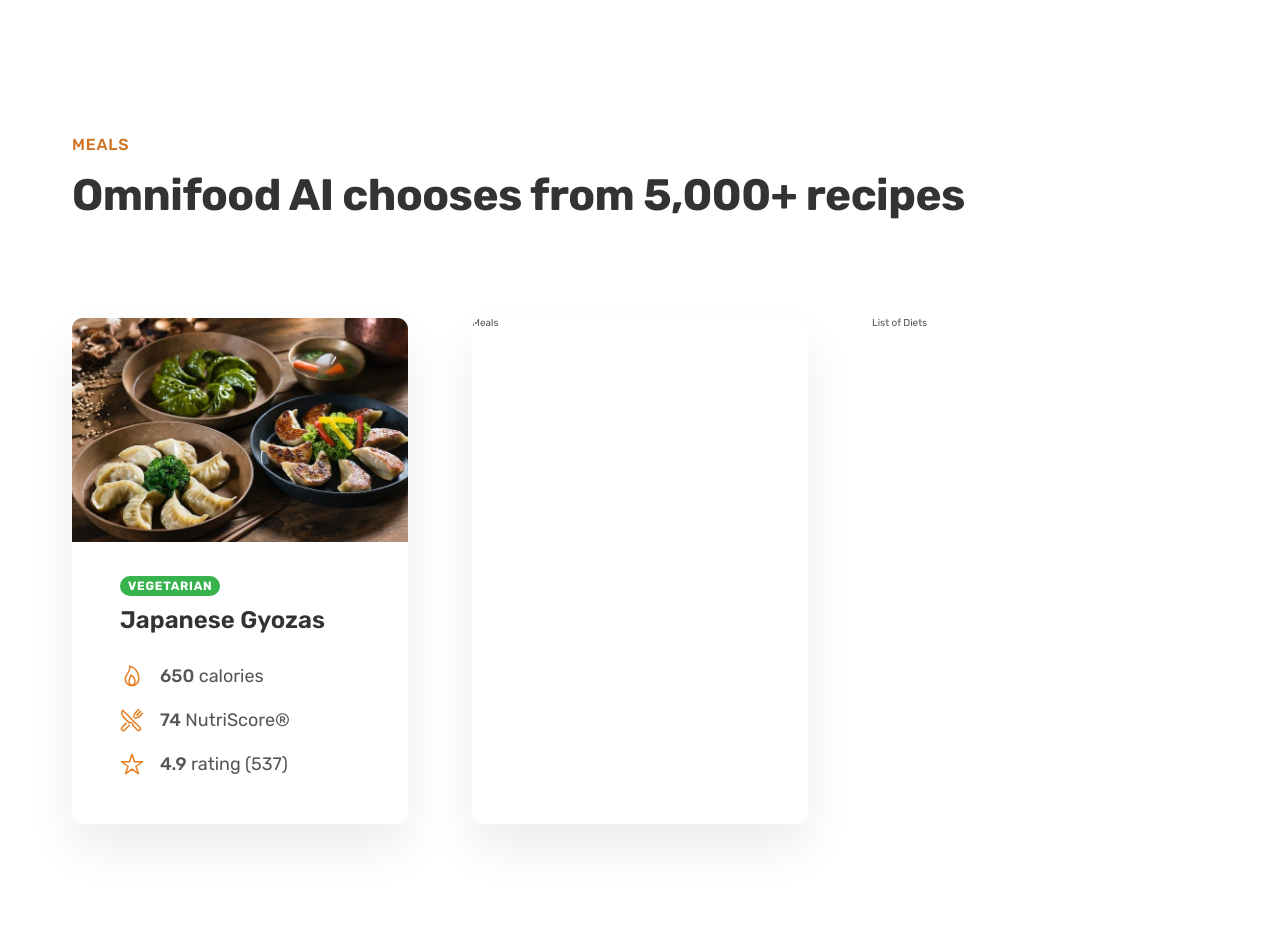
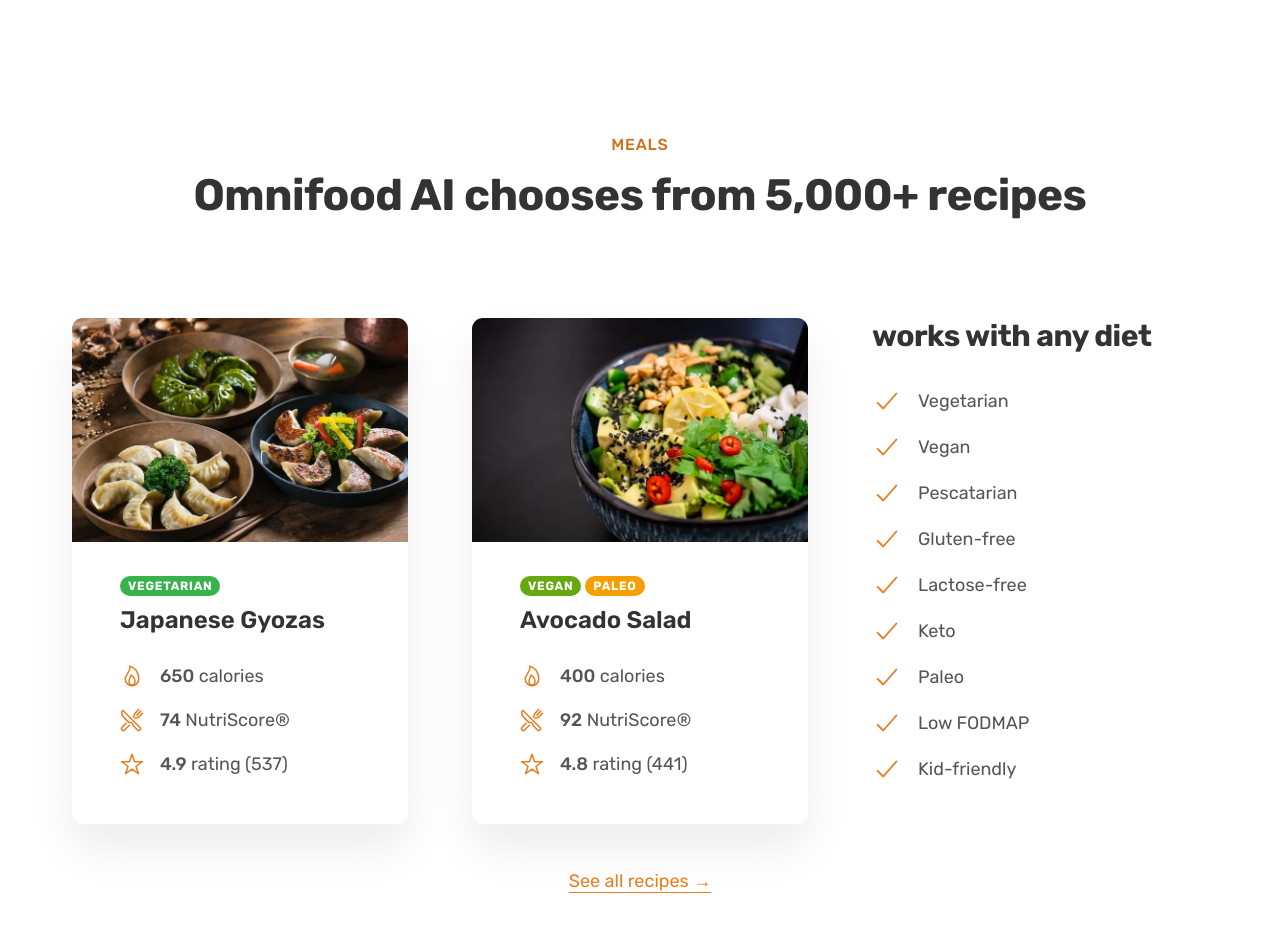
Before and after one commit to DiogoDSG/Omnifood, a plain HTML site: page index.html in a window 1280 px wide. Shown: the part 2540-3469 px from the top of the page. Drawn offline with nearby package versions, Linux system fonts and the light colour scheme.

Commit message:
finish meal section

```diff
--- a/css/general.css
+++ b/css/general.css
@@ -141,7 +141,7 @@ body {
   padding: 1.6rem 3.2rem;
   border-radius: 9px;
   font-weight: 600;
-  transition: background-color 0.3s;
+  transition: all 0.3s;
 }
 
 .btn--full:any-link,
@@ -167,8 +167,33 @@ body {
   box-shadow: inset 0 0 0 3px #fff;
 }
 
+.link:any-link,
+.link:visited {
+  display: inline-block;
+  color: #e67e22;
+  text-decoration: none;
+  border-bottom: 1px solid currentColor;
+  padding-bottom: 2px;
+  transition: all 0.3s;
+}
+
+.link:hover,
+.link:active {
+  color: #cf711f;
+  border-bottom: 1px solid transparent;
+}
+
+/* HELPER/SETTING CLASSES*/
 .margin-right-sm {
   margin-right: 1.6rem !important;
+}
+
+.margin-bottom-md {
+  margin-bottom: 4.8rem !important;
+}
+
+.center-text {
+  text-align: center;
 }
 
 strong {
--- a/css/style.css
+++ b/css/style.css
@@ -202,6 +202,12 @@
   box-shadow: 0 2.4rem 4.8rem rgba(0, 0, 0, 0.075);
   border-radius: 11px;
   overflow: hidden;
+  transition: all 0.4s;
+}
+
+.meal:hover {
+  transform: translateY(-1.2rem);
+  box-shadow: 0 3.2rem 6.4rem rgba(0, 0, 0, 0.06);
 }
 
 .meal-content {
@@ -210,6 +216,8 @@
 
 .meal-tags {
   margin-bottom: 1.2rem;
+  display: flex;
+  gap: 0.4rem;
 }
 
 .tag {
@@ -217,11 +225,21 @@
   padding: 0.4rem 0.8rem;
   font-size: 1.2rem;
   text-transform: uppercase;
-  background-color: #37b24d;
   color: #fff;
   border-radius: 100px;
   letter-spacing: 0.75px;
   font-weight: bold;
+}
+
+.tag--vegetarian {
+  background-color: #37b24d;
+}
+.tag--vegan {
+  background-color: #66a80f;
+}
+
+.tag--paleo {
+  background-color: #f59f00;
 }
 
 .meal-title {
@@ -254,3 +272,31 @@
 .meal-img {
   width: 100%;
 }
+
+.all-recipes {
+  display: flex;
+  align-items: center;
+  justify-content: center;
+  gap: 0.2rem;
+  font-size: 1.8rem;
+}
+
+.list {
+  list-style: none;
+  display: flex;
+  flex-direction: column;
+  gap: 1.6rem;
+}
+
+.list-item {
+  font-size: 1.8rem;
+  display: flex;
+  align-items: center;
+  gap: 1.6rem;
+}
+
+.list-icon {
+  width: 3rem;
+  height: 3rem;
+  color: #e67e22;
+}
--- a/index.html
+++ b/index.html
@@ -152,13 +152,13 @@
         </div>
       </section>
       <section class="section-meals">
-        <div class="container">
+        <div class="container center-text">
           <span class="subheading">Meals</span>
           <h2 class="heading-secondary">
             Omnifood AI chooses from 5,000+ recipes
           </h2>
         </div>
-        <div class="container grid grid--3-cols">
+        <div class="container grid grid--3-cols margin-bottom-md">
           <div class="meal">
             <img
               src="img/meals/meal-1.jpg"
@@ -167,7 +167,7 @@
             />
             <div class="meal-content">
               <div class="meal-tags">
-                <span class="tag">Vegetarian</span>
+                <span class="tag tag--vegetarian">Vegetarian</span>
               </div>
 
               <p class="meal-title">Japanese Gyozas</p>
@@ -191,8 +191,82 @@
             </div>
           </div>
 
-          <div class="meal">Meals</div>
-          <div class="list">List of Diets</div>
+          <div class="meal">
+            <img
+              src="img/meals/meal-2.jpg"
+              class="meal-img"
+              alt="Avocado Salad"
+            />
+            <div class="meal-content">
+              <div class="meal-tags">
+                <span class="tag tag--vegan">Vegan</span>
+                <span class="tag tag--paleo">Paleo</span>
+              </div>
+
+              <p class="meal-title">Avocado Salad</p>
+              <ul class="meal-attributes">
+                <li class="meal-attribute">
+                  <ion-icon class="meal-icon" name="flame-outline"></ion-icon>
+                  <span> <strong>400</strong> calories</span>
+                </li>
+                <li class="meal-attribute">
+                  <ion-icon
+                    class="meal-icon"
+                    name="restaurant-outline"
+                  ></ion-icon>
+                  <span><strong>92</strong> NutriScore&reg;</span>
+                </li>
+                <li class="meal-attribute">
+                  <ion-icon class="meal-icon" name="star-outline"></ion-icon>
+                  <span><strong>4.8</strong> rating (441)</span>
+                </li>
+              </ul>
+            </div>
+          </div>
+          <div class="diets">
+            <h3 class="heading-tertiary">works with any diet</h3>
+            <ul class="list">
+              <li class="list-item">
+                <ion-icon class="list-icon" name="checkmark"></ion-icon>
+                <span>Vegetarian</span>
+              </li>
+              <li class="list-item">
+                <ion-icon class="list-icon" name="checkmark"></ion-icon>
+                <span>Vegan</span>
+              </li>
+              <li class="list-item">
+                <ion-icon class="list-icon" name="checkmark"></ion-icon>
+                <span>Pescatarian</span>
+              </li>
+              <li class="list-item">
+                <ion-icon class="list-icon" name="checkmark"></ion-icon>
+                <span>Gluten-free</span>
+              </li>
+              <li class="list-item">
+                <ion-icon class="list-icon" name="checkmark"></ion-icon>
+                <span>Lactose-free</span>
+              </li>
+              <li class="list-item">
+                <ion-icon class="list-icon" name="checkmark"></ion-icon>
+                <span>Keto</span>
+              </li>
+              <li class="list-item">
+                <ion-icon class="list-icon" name="checkmark"></ion-icon>
+                <span>Paleo</span>
+              </li>
+              <li class="list-item">
+                <ion-icon class="list-icon" name="checkmark"></ion-icon>
+                <span>Low FODMAP</span>
+              </li>
+              <li class="list-item">
+                <ion-icon class="list-icon" name="checkmark"></ion-icon>
+                <span>Kid-friendly</span>
+              </li>
+            </ul>
+          </div>
+        </div>
+        <div class="container all-recipes">
+          <a href="#" class="link">See all recipes &rarr;</a>
         </div>
       </section>
     </main>
```
